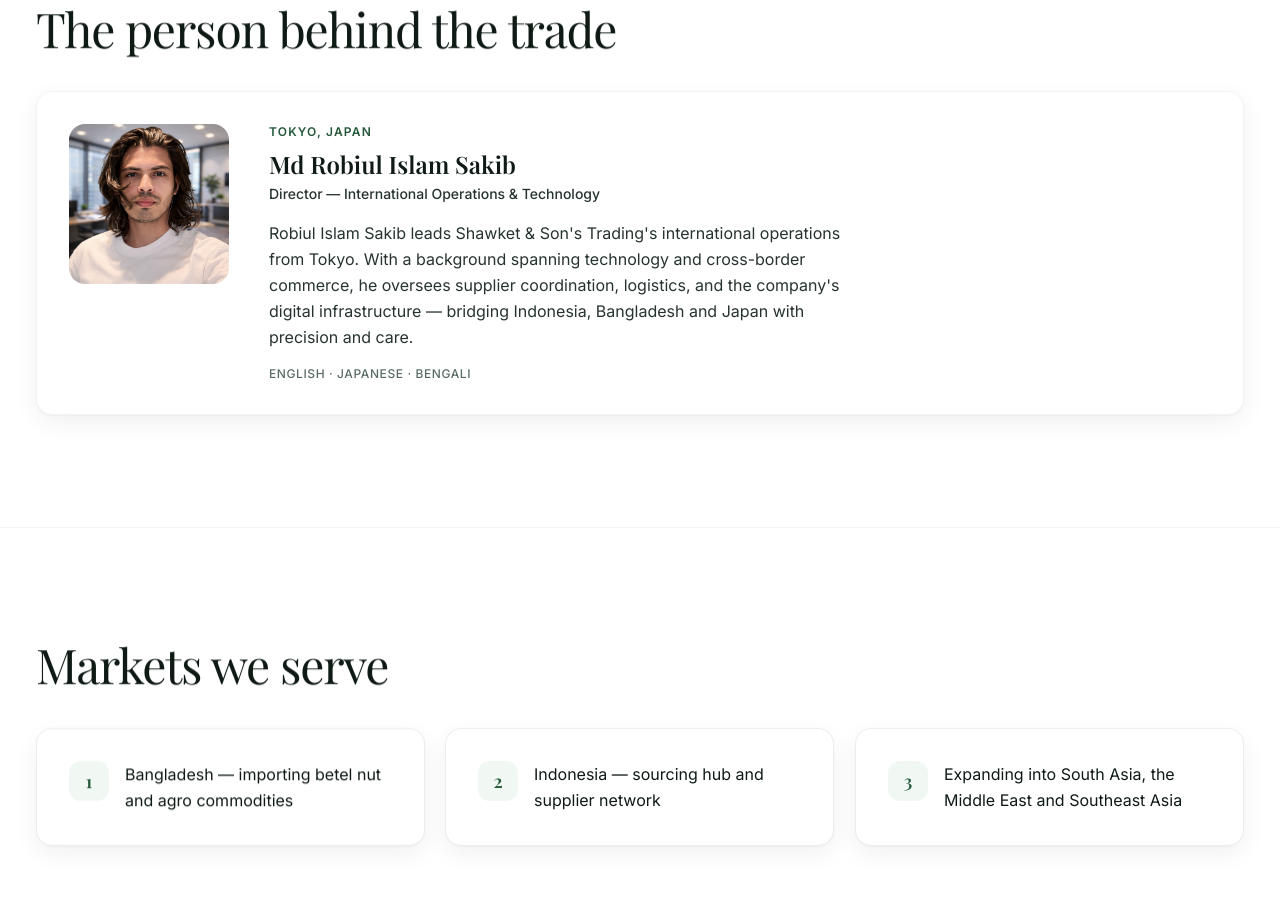
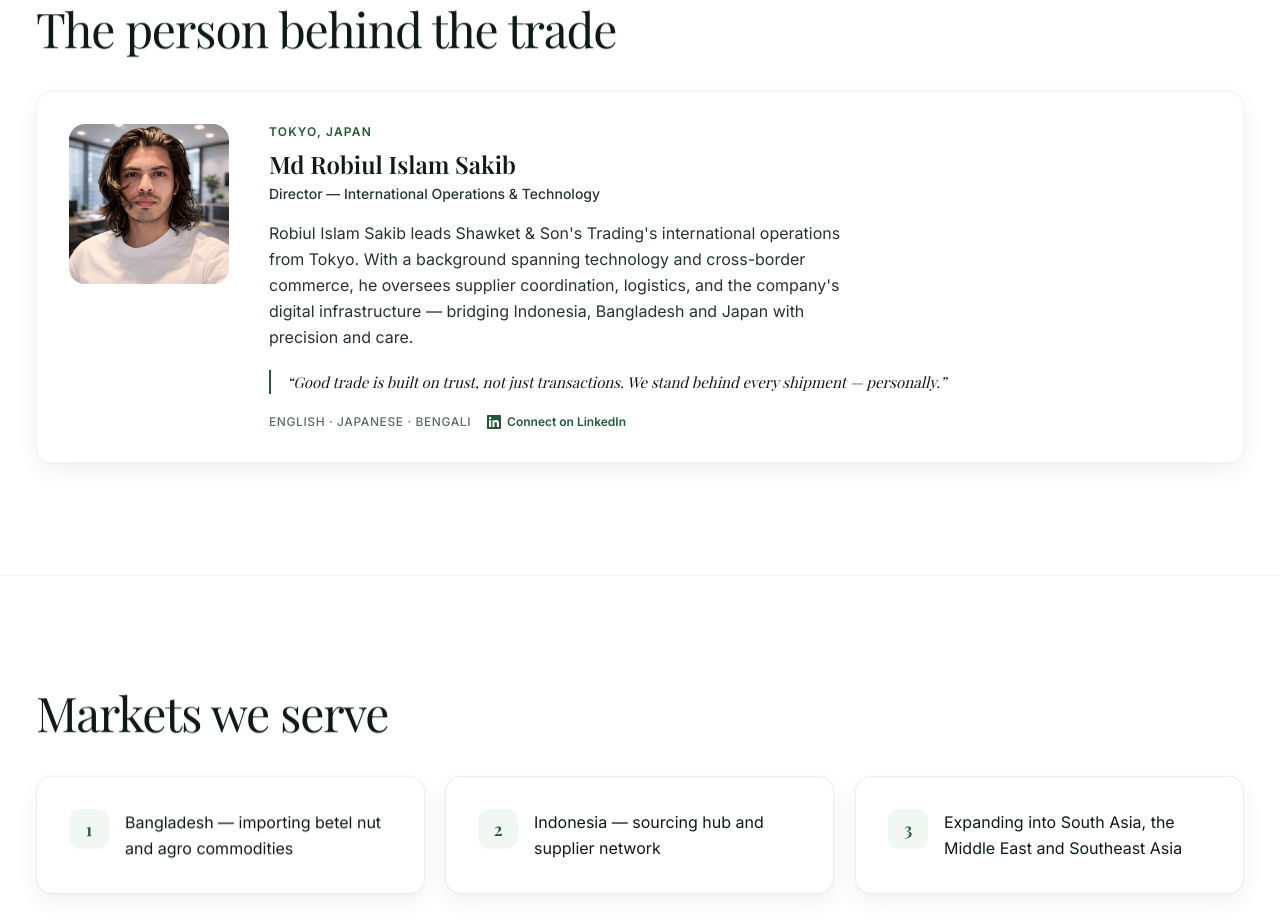
Before and after one commit to sakib-maho/shawket-sons-trading-website, a Next.js app: page /about in a window 1280 px wide. Shown: the part 1580-2501 px from the top of the page. Built offline with nearby package versions, Linux system fonts and the light colour scheme; no server answers; a web font is replaced by a local one.

Commit message:
Enhance founder card: personal quote, LinkedIn link (en/id/bn)
Co-Authored-By: Claude Sonnet 4.6 <noreply@anthropic.com>

```diff
--- a/src/app/about/View.tsx
+++ b/src/app/about/View.tsx
@@ -77,7 +77,7 @@ export function AboutView() {
                   />
                 </div>
               </div>
-              <div>
+              <div className="flex-1">
                 <p className="text-xs font-semibold uppercase tracking-widest text-brand-700">
                   {t.founder.location}
                 </p>
@@ -86,9 +86,23 @@ export function AboutView() {
                 </h3>
                 <p className="mt-1 text-sm font-medium text-ink-soft">{t.founder.role}</p>
                 <p className="mt-4 max-w-xl leading-relaxed text-ink-soft">{t.founder.bio}</p>
-                <p className="mt-4 text-xs font-medium uppercase tracking-wider text-ink-muted">
-                  {t.founder.languages}
-                </p>
+                <blockquote className="mt-5 border-l-2 border-brand-700 pl-4 font-display text-[15px] italic leading-relaxed text-ink">
+                  &ldquo;{t.founder.quote}&rdquo;
+                </blockquote>
+                <div className="mt-5 flex flex-wrap items-center gap-4">
+                  <p className="text-xs font-medium uppercase tracking-wider text-ink-muted">
+                    {t.founder.languages}
+                  </p>
+                  <a
+                    href="https://linkedin.com/in/msakib162004"
+                    target="_blank"
+                    rel="noopener noreferrer"
+                    className="inline-flex items-center gap-1.5 text-xs font-semibold text-brand-700 hover:underline"
+                  >
+                    <LinkedInIcon className="h-3.5 w-3.5" />
+                    {t.founder.linkedinLabel}
+                  </a>
+                </div>
               </div>
             </div>
           </Reveal>
@@ -119,3 +133,11 @@ export function AboutView() {
     </>
   );
 }
+
+function LinkedInIcon(props: React.SVGProps<SVGSVGElement>) {
+  return (
+    <svg viewBox="0 0 24 24" fill="currentColor" {...props}>
+      <path d="M20.447 20.452h-3.554v-5.569c0-1.328-.027-3.037-1.852-3.037-1.853 0-2.136 1.445-2.136 2.939v5.667H9.351V9h3.414v1.561h.046c.477-.9 1.637-1.85 3.37-1.85 3.601 0 4.267 2.37 4.267 5.455v6.286zM5.337 7.433a2.062 2.062 0 01-2.063-2.065 2.064 2.064 0 112.063 2.065zm1.782 13.019H3.555V9h3.564v11.452zM22.225 0H1.771C.792 0 0 .774 0 1.729v20.542C0 23.227.792 24 1.771 24h20.451C23.2 24 24 23.227 24 22.271V1.729C24 .774 23.2 0 22.222 0h.003z" />
+    </svg>
+  );
+}
--- a/src/i18n/translations/bn.ts
+++ b/src/i18n/translations/bn.ts
@@ -131,7 +131,9 @@ export const bn: Dictionary = {
     role: "পরিচালক — আন্তর্জাতিক পরিচালনা ও প্রযুক্তি",
     location: "টোকিও, জাপান",
     bio: "রবিউল ইসলাম সাকিব টোকিও থেকে শওকত এন্ড সন্স ট্রেডিংয়ের আন্তর্জাতিক কার্যক্রম পরিচালনা করেন। প্রযুক্তি ও আন্তর্জাতিক বাণিজ্যে দক্ষতার সমন্বয়ে তিনি সরবরাহকারী সমন্বয়, লজিস্টিকস এবং প্রতিষ্ঠানের ডিজিটাল অবকাঠামো তত্ত্বাবধান করেন — ইন্দোনেশিয়া, বাংলাদেশ ও জাপানকে যুক্ত করেন নির্ভুলতা ও যত্নের সাথে।",
-    languages: "ইংরেজি · জাপানি · বাংলা"
+    quote: "ভালো বাণিজ্য বিশ্বাসের উপর গড়ে ওঠে, শুধু লেনদেনে নয়। আমরা প্রতিটি শিপমেন্টের পেছনে ব্যক্তিগতভাবে দাঁড়াই।",
+    languages: "ইংরেজি · জাপানি · বাংলা",
+    linkedinLabel: "LinkedIn-এ সংযুক্ত হন"
   },
   about: {
     hero: {
--- a/src/i18n/translations/en.ts
+++ b/src/i18n/translations/en.ts
@@ -134,7 +134,9 @@ export const en = {
     role: "Director — International Operations & Technology",
     location: "Tokyo, Japan",
     bio: "Robiul Islam Sakib leads Shawket & Son's Trading's international operations from Tokyo. With a background spanning technology and cross-border commerce, he oversees supplier coordination, logistics, and the company's digital infrastructure — bridging Indonesia, Bangladesh and Japan with precision and care.",
-    languages: "English · Japanese · Bengali"
+    quote: "Good trade is built on trust, not just transactions. We stand behind every shipment — personally.",
+    languages: "English · Japanese · Bengali",
+    linkedinLabel: "Connect on LinkedIn"
   },
   about: {
     hero: {
--- a/src/i18n/translations/id.ts
+++ b/src/i18n/translations/id.ts
@@ -131,7 +131,9 @@ export const id: Dictionary = {
     role: "Direktur — Operasi Internasional & Teknologi",
     location: "Tokyo, Jepang",
     bio: "Robiul Islam Sakib memimpin operasi internasional Shawket & Son's Trading dari Tokyo. Dengan latar belakang teknologi dan perdagangan lintas batas, ia mengawasi koordinasi pemasok, logistik, dan infrastruktur digital perusahaan — menghubungkan Indonesia, Bangladesh, dan Jepang dengan presisi dan dedikasi.",
-    languages: "Inggris · Jepang · Bengali"
+    quote: "Perdagangan yang baik dibangun di atas kepercayaan, bukan sekadar transaksi. Kami bertanggung jawab atas setiap pengiriman — secara pribadi.",
+    languages: "Inggris · Jepang · Bengali",
+    linkedinLabel: "Terhubung di LinkedIn"
   },
   about: {
     hero: {
```
